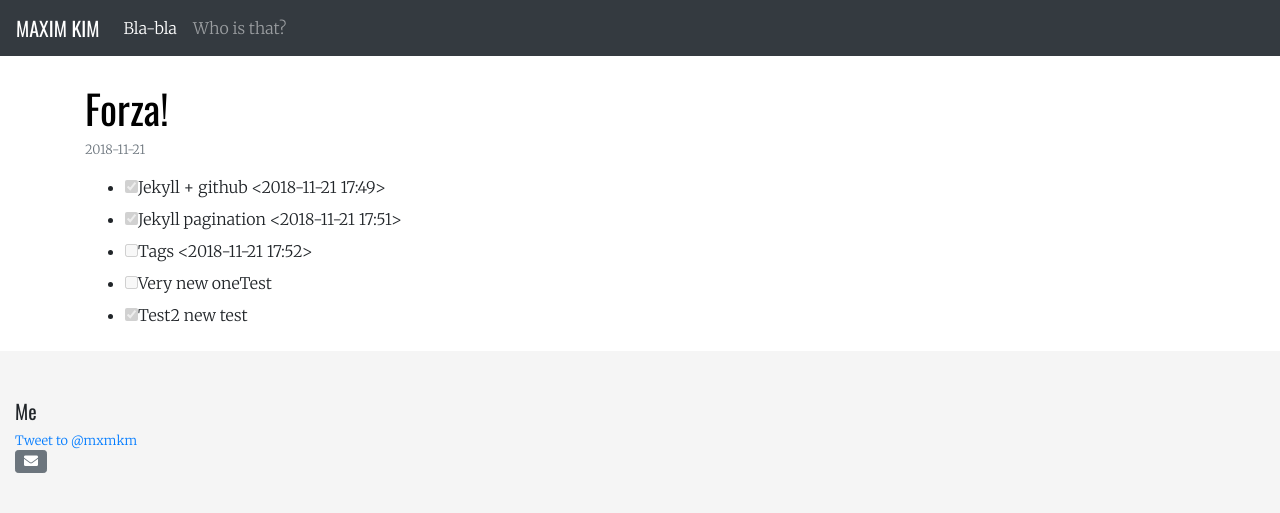
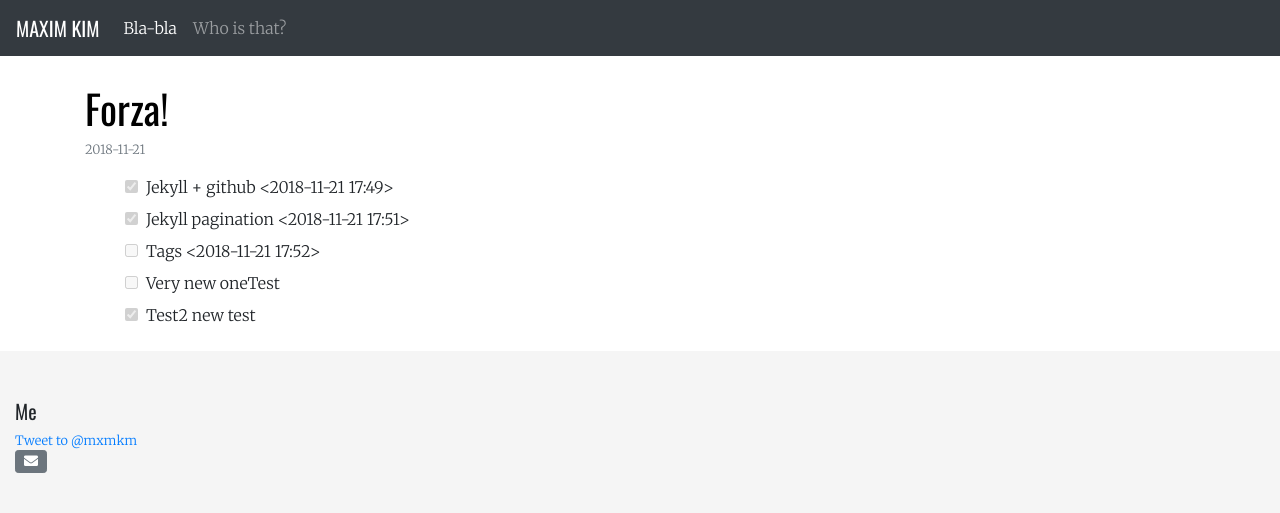
Before and after one commit to habamax/habamax.github.io, a Jekyll site: the page built from index.html, in a window 1280 px wide. Shown: the top 513 px of the page. Built offline with Jekyll 4.4.1, drawn with Linux system fonts in a browser that asks for light colours; nearby versions of some CDN libraries; the list of posts is cut into pages by our own code; comment, search, counter and statistics services are not loaded.

Commit message:
task-lists

```diff
--- a/_sass/main.scss
+++ b/_sass/main.scss
@@ -32,3 +32,10 @@ h1 > a {
 main li {
 	margin-top: .5rem;
 }
+
+.task-list {
+	list-style: none;
+}
+.task-list-item-checkbox {
+	margin-right: .5rem;
+}
```
Also changed, not shown: _posts/2018-11-21-placeholder.md (+5 -5 lines).
